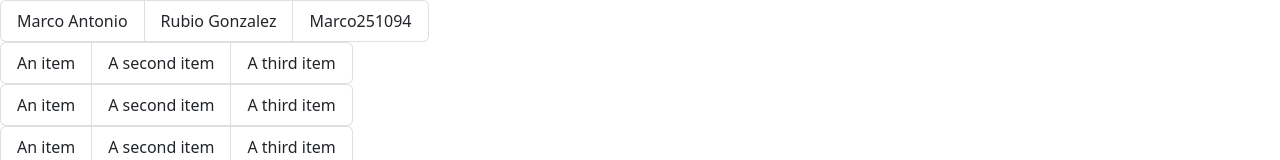
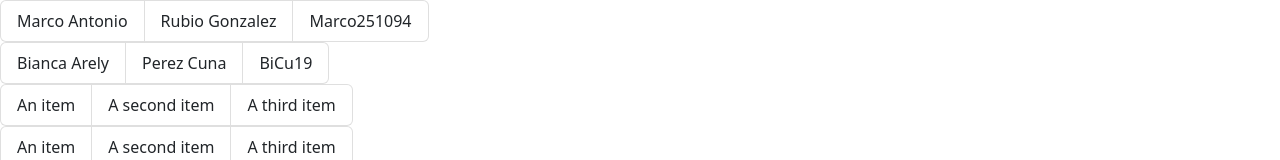
Before and after one commit to Omiced/Equipo6_tabla, a plain HTML site: page index.html in a window 1280 px wide. Shown: the top 160 px of the page. Drawn offline with nearby package versions, Linux system fonts and the light colour scheme.

Commit message:
agregue usuario bianca

```diff
--- a/index.html
+++ b/index.html
@@ -16,9 +16,9 @@
             <li class="list-group-item">Marco251094</li>
           </ul>
           <ul class="list-group list-group-horizontal-sm">
-            <li class="list-group-item">An item</li>
-            <li class="list-group-item">A second item</li>
-            <li class="list-group-item">A third item</li>
+            <li class="list-group-item">Bianca Arely </li>
+            <li class="list-group-item">Perez Cuna</li>
+            <li class="list-group-item">BiCu19</li>
           </ul>
           <ul class="list-group list-group-horizontal-md">
             <li class="list-group-item">An item</li>
```
